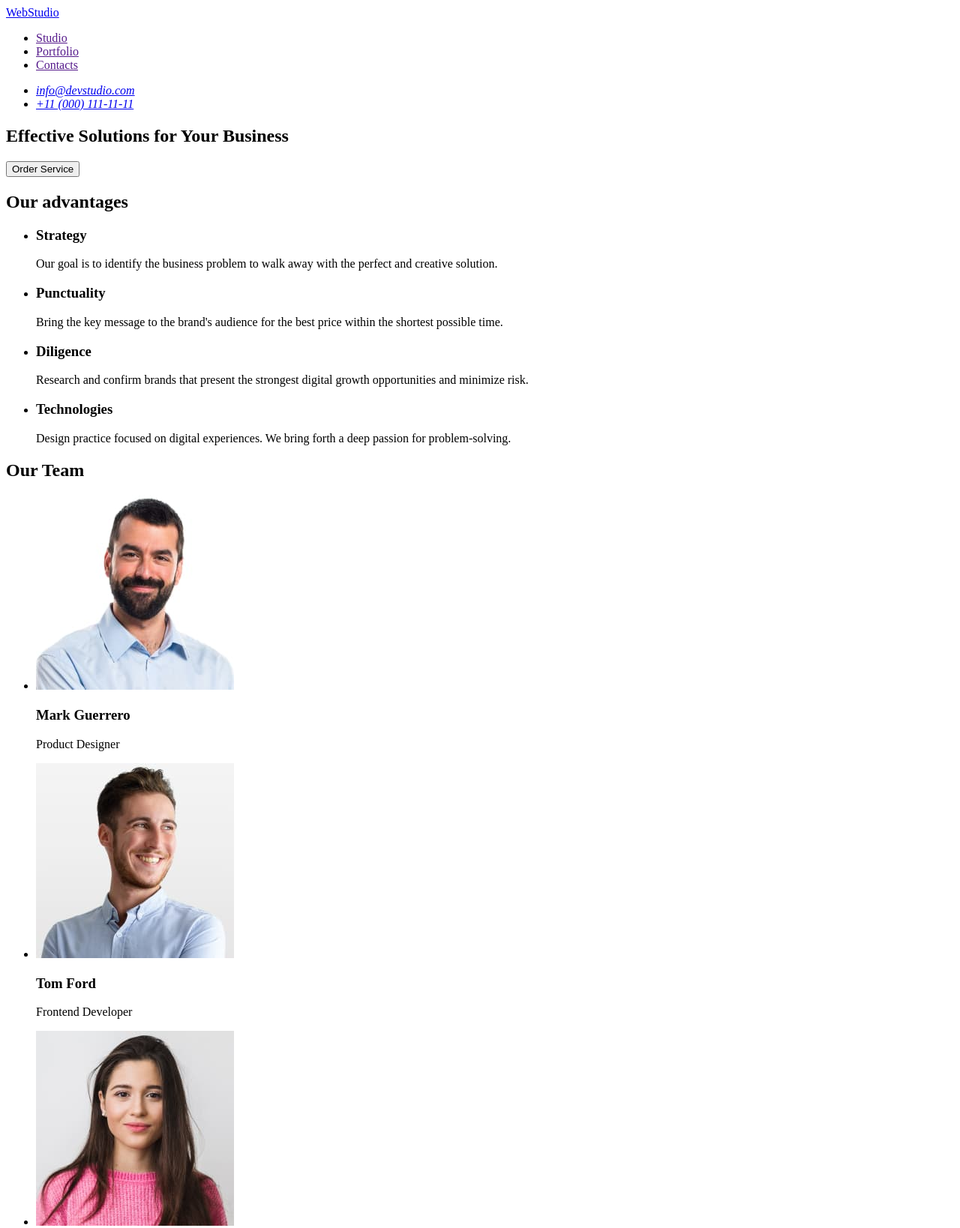
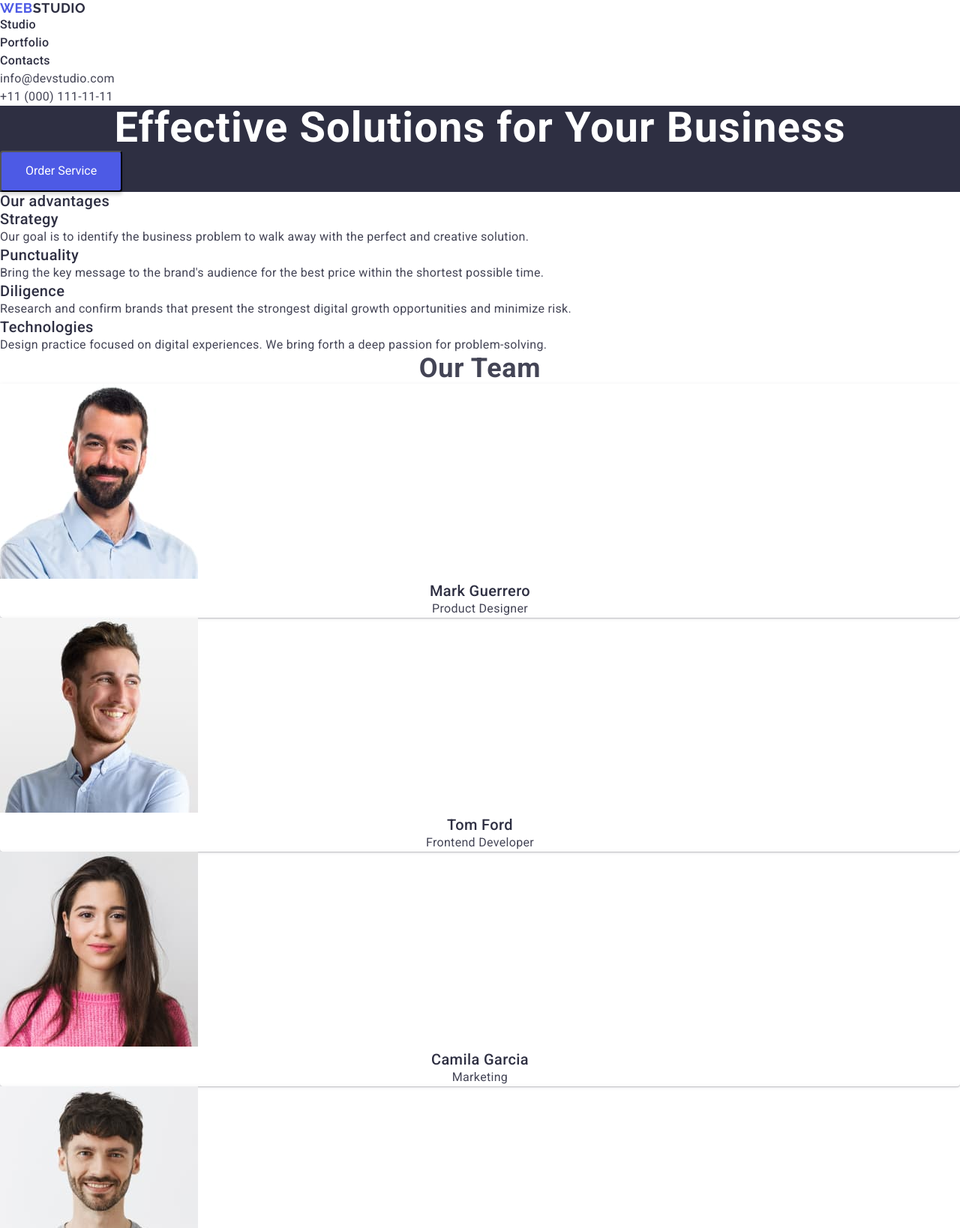
Before and after one commit to Toni777D/goit-markup-hw-02, a plain HTML site: page index.html in a window 1280 px wide. Shown: the top 1638 px of the page at 75% size. Drawn offline with nearby package versions, Linux system fonts and the light colour scheme.

Commit message:
hw-02-finish

```diff
--- /dev/null
+++ b/css/styles.css
@@ -0,0 +1,169 @@
+* {
+  padding: 0;
+  margin: 0;
+}
+body {
+  font-family: "Roboto", sans-serif;
+  color: #434455;
+  background: #fff;
+}
+a {
+  text-decoration: none;
+}
+ul,
+ol {
+  list-style: none;
+}
+.header {
+}
+.header-menu {
+}
+.logo {
+  color: #2e2f42;
+  font-family: Raleway, sans-serif;
+  font-size: 18px;
+  font-weight: 700;
+  line-height: 1.17;
+  letter-spacing: 0.03em;
+  text-transform: uppercase;
+}
+.logo-part {
+  color: #4d5ae5;
+}
+.menu {
+}
+.nav-link {
+  color: #2e2f42;
+  font-family: Roboto;
+  font-size: 16px;
+  font-weight: 500;
+  line-height: 1.5;
+  letter-spacing: 0.02em;
+}
+.nav-link:hover,
+.nav-link:active {
+  color: #404bbf;
+}
+.address {
+  font-style: normal;
+}
+.address-link {
+  color: #434455;
+  font-size: 16px;
+  line-height: 1.5;
+  letter-spacing: 0.02em;
+}
+.address-link:hover,
+.address-link:active {
+  color: #404bbf;
+}
+.title {
+  background: #2e2f42;
+}
+h1 {
+  color: #fff;
+  text-align: center;
+  font-size: 56px;
+  font-weight: 700;
+  line-height: 1.07;
+  letter-spacing: 0.02em;
+}
+.btn-title {
+  cursor: pointer;
+  padding: 16px 32px;
+  color: #fff;
+  border-radius: 4px;
+  background: #4d5ae5;
+  box-shadow: 0px 4px 4px 0px rgba(0, 0, 0, 0.15);
+}
+.btn-title:hover {
+  background: #404bbf;
+}
+.list {
+}
+.section-list-title {
+  color: #2e2f42;
+  font-size: 20px;
+  font-weight: 500;
+  line-height: 1.2;
+  letter-spacing: 0.02em;
+}
+.section-list {
+}
+.section-list-text {
+  color: #434455;
+  font-size: 16px;
+  line-height: 1.5;
+  letter-spacing: 0.02em;
+}
+.team {
+}
+.team-title {
+  color #2E2F42;
+text-align: center;
+font-size: 36px;
+font-weight: 700;
+line-height: 1.11;
+letter-spacing: 0.02em;
+text-transform: capitalize;
+}
+.team-list-card{
+  border-radius: 0px 0px 4px 4px;
+box-shadow: 0px 2px 1px 0px rgba(46, 47, 66, 0.08), 0px 1px 1px 0px rgba(46, 47, 66, 0.16), 0px 1px 6px 0px rgba(46, 47, 66, 0.08);
+}
+.team-list img{
+  width: 264px;
+height: 260px;
+}
+.team-list-title {
+  color: #2E2F42;
+text-align: center;
+font-size: 20px;
+font-weight: 500;
+line-height: 1.2;
+letter-spacing: 0.02em;
+}
+.team-list-text {
+  color: #434455;
+text-align: center;
+font-size: 16px;
+line-height: 1.5;
+letter-spacing: 0.02em;
+}
+.portfolio {
+}
+.portfolio-title {
+  color: #2E2F42;
+text-align: center;
+font-size: 36px;
+font-weight: 700;
+line-height: 1.11;
+letter-spacing: 0.02em;
+text-transform: capitalize;
+}
+.portfolio-list-card {
+  border: 1px solid  #E7E9FC;
+background:  #FFF;
+}
+.portfolio-list-title {
+  color: #2E2F42;
+font-size: 20px;
+font-weight: 500;
+line-height: 1.2;
+letter-spacing: 0.02em;
+}
+.portfolio-list-text {
+  color: #434455;
+font-size: 16px;
+line-height: 1.5;
+letter-spacing: 0.02em;
+}
+footer{
+  background: #2E2F42;
+}
+.footer-text{
+  color: #F4F4FD;
+font-size: 16px;
+line-height: 1.5;
+letter-spacing: 0.02em;
+}
--- a/index.html
+++ b/index.html
@@ -1,103 +1,194 @@
 <!DOCTYPE html>
 <html lang="en">
   <head>
-    <meta charset="UTF-8">
-    <meta name="viewport" content="width=device-width, initial-scale=1.0">
+    <meta charset="UTF-8" />
+    <meta name="viewport" content="width=device-width, initial-scale=1.0" />
     <title>Document</title>
+    <link
+      rel="stylesheet"
+      href="https://cdnjs.cloudflare.com/ajax/libs/modern-normalize/2.0.0/modern-normalize.min.css"
+    />
+    <link rel="preconnect" href="https://fonts.googleapis.com" />
+    <link rel="preconnect" href="https://fonts.gstatic.com" crossorigin />
+    <link
+      href="https://fonts.googleapis.com/css2?family=Raleway:wght@700&family=Roboto:wght@400;500;700&display=swap"
+      rel="stylesheet"
+    />
+    <link rel="stylesheet" href="./css/styles.css" />
   </head>
   <body>
-    <header>
-        <nav>
-        <a href="./index.html">WebStudio</a>
+    <header class="header">
+      <nav class="header-menu">
+        <a href="./index.html" class="logo"
+          ><span class="logo-part">Web</span>Studio</a
+        >
 
-            <ul>
+        <ul class="menu">
           <li>
-                    <a href="">Studio</a>
+            <a href="" class="nav-link">Studio</a>
           </li>
           <li>
-                    <a href="">Portfolio</a>
+            <a href="" class="nav-link">Portfolio</a>
           </li>
           <li>
-                    <a href="">Contacts</a>
+            <a href="" class="nav-link">Contacts</a>
           </li>
         </ul>
       </nav>
 
-        <address>
+      <address class="address">
         <ul>
           <li>
-                    <a href="mailto:info@devstudio.com">info@devstudio.com</a>
+            <a class="address-link" href="mailto:info@devstudio.com"
+              >info@devstudio.com</a
+            >
           </li>
           <li>
-                    <a href="tel:+110001111111">+11 (000) 111-11-11</a>
+            <a class="address-link" href="tel:+110001111111"
+              >+11 (000) 111-11-11</a
+            >
           </li>
         </ul>
-
       </address>
-
     </header>
 
     <main>
       <section class="title">
         <h1>Effective Solutions for Your Business</h1>
-            <button type="button">Order Service</button>
+        <button type="button" class="btn-title">Order Service</button>
       </section>
 
       <section class="list">
-            <h2>Our advantages</h2>
+        <h2 class="section-list-title">Our advantages</h2>
 
-            <ul>
+        <ul class="section-list">
           <li>
-                    <h3>Strategy</h3>
-                    <p>Our goal is to identify the business problem to walk away with the perfect and creative solution.</p>
+            <h3 class="section-list-title">Strategy</h3>
+            <p class="section-list-text">
+              Our goal is to identify the business problem to walk away with the
+              perfect and creative solution.
+            </p>
           </li>
           <li>
-                    <h3>Punctuality</h3>
-                    <p>Bring the key message to the brand's audience for the best price within the shortest possible time.</p>
+            <h3 class="section-list-title">Punctuality</h3>
+            <p class="section-list-text">
+              Bring the key message to the brand's audience for the best price
+              within the shortest possible time.
+            </p>
           </li>
           <li>
-                    <h3>Diligence</h3>
-                    <p>Research and confirm brands that present the strongest digital growth opportunities and minimize risk.</p>
+            <h3 class="section-list-title">Diligence</h3>
+            <p class="section-list-text">
+              Research and confirm brands that present the strongest digital
+              growth opportunities and minimize risk.
+            </p>
           </li>
           <li>
-                    <h3>Technologies</h3>
-                    <p>Design practice focused on digital experiences. We bring forth a deep passion for problem-solving.</p>
+            <h3 class="section-list-title">Technologies</h3>
+            <p class="section-list-text">
+              Design practice focused on digital experiences. We bring forth a
+              deep passion for problem-solving.
+            </p>
           </li>
         </ul>
-
       </section>
 
       <section class="team">
-            <h2>Our Team</h2>
+        <h2 class="team-title">Our Team</h2>
 
-            <ul>
-                <li>
-                    <img src="./images/imgMark.jpg" alt="Mark" width="264">
-                    <h3>Mark Guerrero</h3>
-                    <p>Product Designer</p>
+        <ul class="team-list">
+          <li class="team-list-card">
+            <img src="./images/imgMark.jpg" alt="Mark" width="264" />
+            <h3 class="team-list-title">Mark Guerrero</h3>
+            <p class="team-list-text">Product Designer</p>
           </li>
-                <li>
-                    <img src="./images/imgTom.jpg" alt="Tom" width="264">
-                    <h3>Tom Ford</h3>
-                    <p>Frontend Developer</p>
+          <li class="team-list-card">
+            <img src="./images/imgTom.jpg" alt="Tom" width="264" />
+            <h3 class="team-list-title">Tom Ford</h3>
+            <p class="team-list-text">Frontend Developer</p>
           </li>
-                <li>
-                    <img src="./images/imgCamila.jpg" alt="Camila" width="264">
-                    <h3>Camila Garcia</h3>
-                    <p>Marketing</p>
+          <li class="team-list-card">
+            <img src="./images/imgCamila.jpg" alt="Camila" width="264" />
+            <h3 class="team-list-title">Camila Garcia</h3>
+            <p class="team-list-text">Marketing</p>
           </li>
-                <li>
-                    <img src="./images/imgDaniel.jpg" alt="Daniel" width="264">
-                    <h3>Daniel Wilson</h3>
-                    <p>UI Designer</p>
+          <li class="team-list-card">
+            <img src="./images/imgDaniel.jpg" alt="Daniel" width="264" />
+            <h3 class="team-list-title">Daniel Wilson</h3>
+            <p class="team-list-text">UI Designer</p>
+          </li>
+        </ul>
+      </section>
+
+      <section class="portfolio">
+        <h2 class="portfolio-title">Our Portfolio</h2>
+        <ul class="portfolio-list">
+          <li class="portfolio-list-card">
+            <img
+              src="./images/img-BankingApp.jpg"
+              alt="Banking App"
+              width="360"
+            />
+            <h3 class="portfolio-list-title">Banking App</h3>
+            <p class="portfolio-list-text">App</p>
+          </li>
+          <li class="portfolio-list-card">
+            <img
+              src="./images/img-Payment.jpg"
+              alt="Cashless Payment"
+              width="360"
+            />
+            <h3 class="portfolio-list-title">Cashless Payment</h3>
+            <p class="portfolio-list-text">Marketing</p>
+          </li>
+          <li class="portfolio-list-card">
+            <img
+              src="./images/img-MeditaionApp.jpg"
+              alt="Meditaion App"
+              width="360"
+            />
+            <h3 class="portfolio-list-title">Meditaion App</h3>
+            <p class="portfolio-list-text">App</p>
+          </li>
+          <li class="portfolio-list-card">
+            <img
+              src="./images/img-TaxiService.jpg"
+              alt="Taxi Service"
+              width="360"
+            />
+            <h3 class="portfolio-list-title">Taxi Service</h3>
+            <p class="portfolio-list-text">Marketing</p>
+          </li>
+          <li class="portfolio-list-card">
+            <img
+              src="./images/img-ScreenIllustrations.jpg"
+              alt="Screen Illustrations"
+              width="360"
+            />
+            <h3 class="portfolio-list-title">Screen Illustrations</h3>
+            <p class="portfolio-list-text">Design</p>
+          </li>
+          <li class="portfolio-list-card">
+            <img
+              src="./images/img-OnlineCourses.jpg"
+              alt="Online Courses"
+              width="360"
+            />
+            <h3 class="portfolio-list-title">Online Courses</h3>
+            <p class="portfolio-list-text">Marketing</p>
           </li>
         </ul>
       </section>
     </main>
 
     <footer>
-        <a href="./index.html">WebStudio</a>
-        <p>Increase the flow of customers and sales for your business with digital marketing & growth solutions.</p>
+      <a href="./index.html" class="logo"
+        ><span class="logo-part">Web</span>Studio</a
+      >
+      <p class="footer-text">
+        Increase the flow of customers and sales for your business with digital
+        marketing & growth solutions.
+      </p>
     </footer>
   </body>
 </html>
```
Also changed, not shown: images/img-BankingApp.jpg (added), images/img-MeditaionApp.jpg (added), images/img-OnlineCourses.jpg (added), images/img-Payment.jpg (added), images/img-ScreenIllustrations.jpg (added), images/img-TaxiService.jpg (added). Lines whose indentation alone changed are shown as unchanged.
